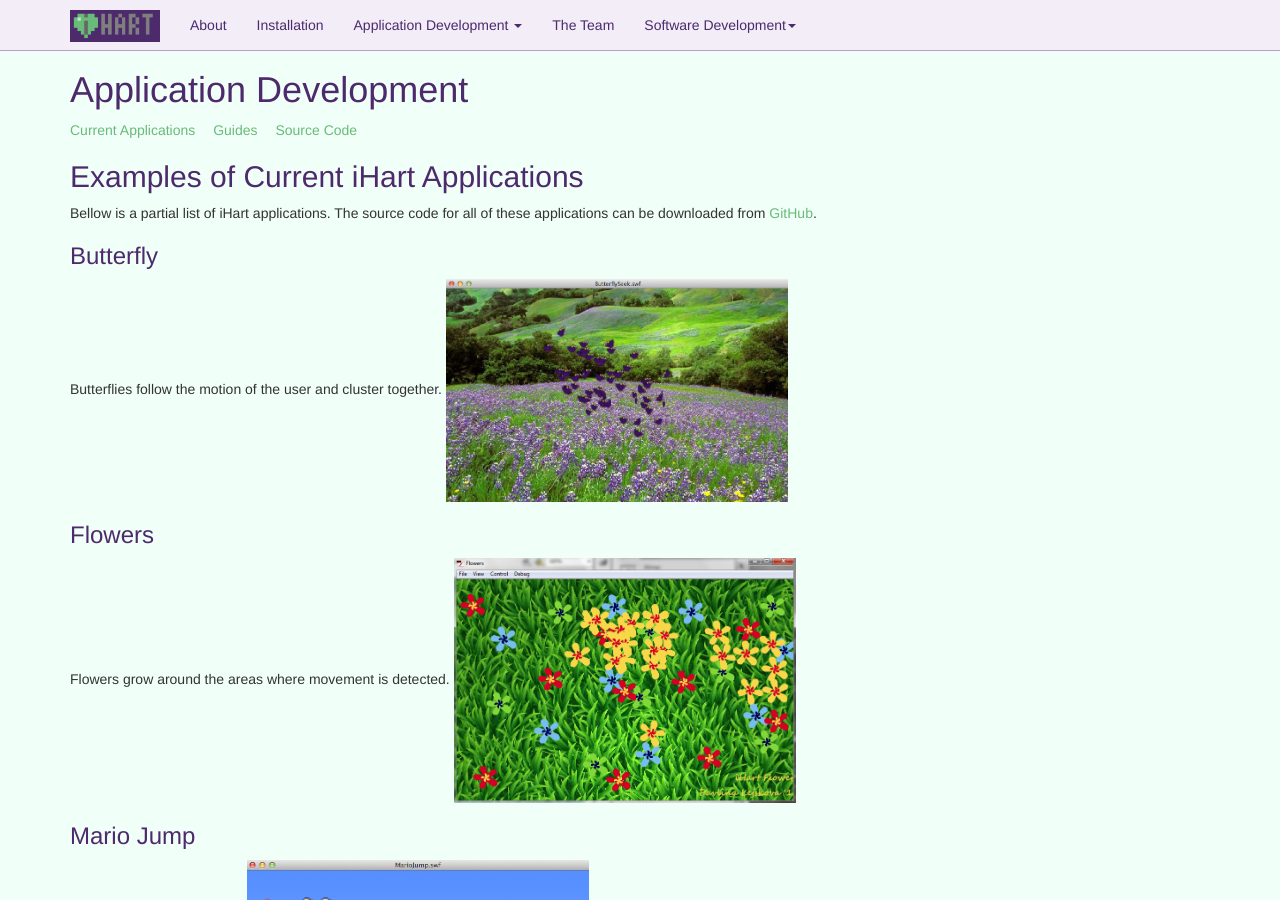
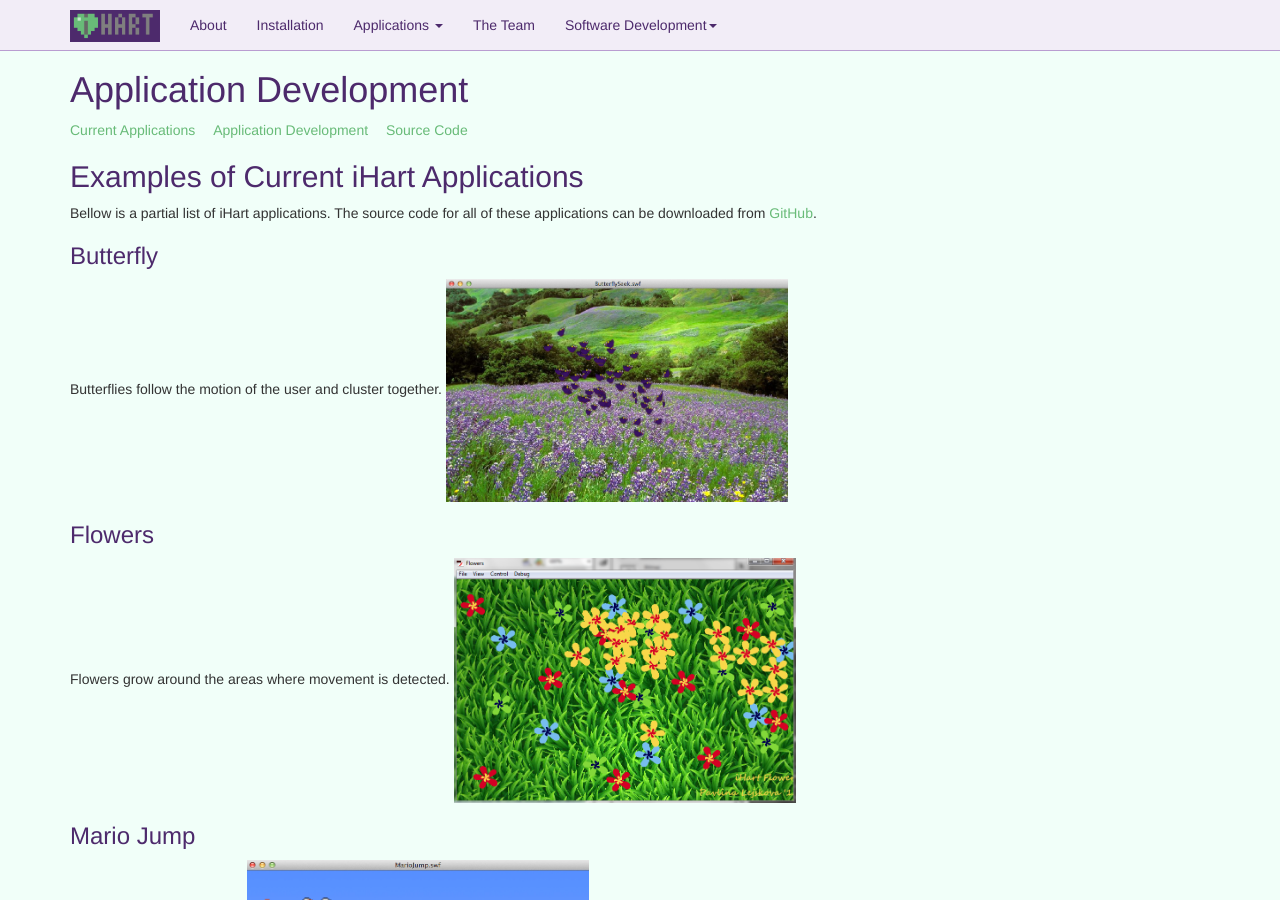
Before and after one commit to ihart-mhc/ihart-mhc.github.io, a Jekyll site: the page built from applications/index.md, in a window 1280 px wide and 900 px high. Built offline with Jekyll 4.4.1, drawn with Linux system fonts in a browser that asks for light colours; nearby versions of some CDN libraries.

Commit message:
Move guides to development

```diff
--- a/_includes/header.html
+++ b/_includes/header.html
@@ -44,10 +44,10 @@
                 <li><a href="/ihart">Installation</a></li>
                 <li class="dropdown">
                 	<a href="#" class="dropdown-toggle" data-toggle="dropdown">
-                	Application Development <span class="caret"></span></a>
+                	Applications <span class="caret"></span></a>
                 	<ul class="dropdown-menu not-app-list" role="menu">
                 		<li><a href="/applications">Current Applications</a></li>
-                		<li><a href="/applications/guides">Guides</a></li>
+                		<li><a href="/applications/development">Development</a></li>
                 		<li><a href="/applications/issues">Troubleshooting</a></li>
                 		<li class="divider"></li>
                 		<li><a href="//github.com/ihart-mhc/ihart/tree/master/client/apps">
--- a/applications/index.md
+++ b/applications/index.md
@@ -4,7 +4,7 @@
 
 # Application Development
 * [Current Applications](#examples-of-current-ihart-applications)
-* [Guides](guides)
+* [Application Development](development)
 * [Source Code](https://github.com/ihart-mhc/ihart)
 
 ## Examples of Current iHart Applications
```
Also changed, not shown: applications/development/index.md (renamed from applications/guides/index.md), 2 other files.
